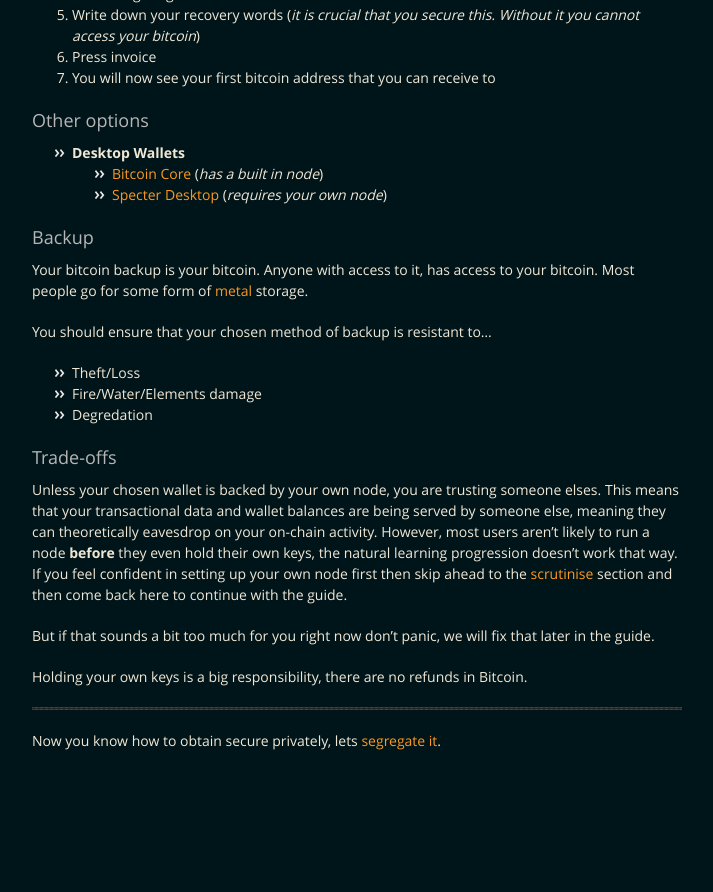
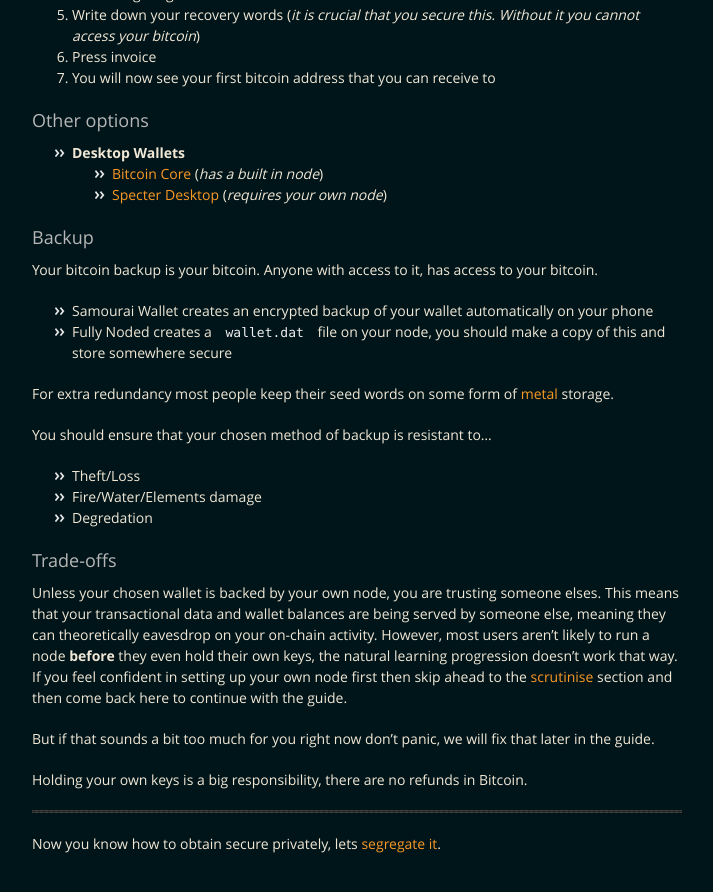
Before and after one commit to BitcoinQnA/BitcoinPrivacyGuide, a Jekyll site: the page built from secure.md, in a window 1280 px wide and 900 px high, scrolled down 1075 px. Shown: the top 892 px of the window, without its empty margins (283-996 px from the left). Built offline with Jekyll 4.4.1, drawn with Linux system fonts in a browser that asks for light colours; before the commit the page ends 1936 px from its top, so only the background shows below that.

Commit message:
Update secure.md

```diff
--- a/secure.md
+++ b/secure.md
@@ -55,7 +55,12 @@ There goes a saying in Bitcoin, "not your keys, not your coins". What this essen
 
 ### Backup
 
-Your bitcoin backup is your bitcoin. Anyone with access to it, has access to your bitcoin. Most people go for some form of [metal](https://jlopp.github.io/metal-bitcoin-storage-reviews/) storage.
+Your bitcoin backup is your bitcoin. Anyone with access to it, has access to your bitcoin.
+
+*  Samourai Wallet creates an encrypted backup of your wallet automatically on your phone
+*  Fully Noded creates a `wallet.dat` file on your node, you should make a copy of this and store somewhere secure
+
+For extra redundancy most people keep their seed words on some form of [metal](https://jlopp.github.io/metal-bitcoin-storage-reviews/) storage.
 
 You should ensure that your chosen method of backup is resistant to...
 
```
